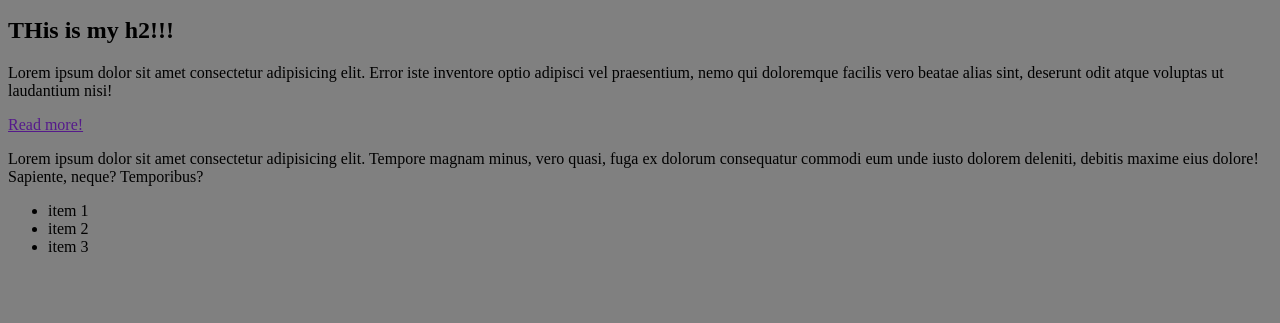
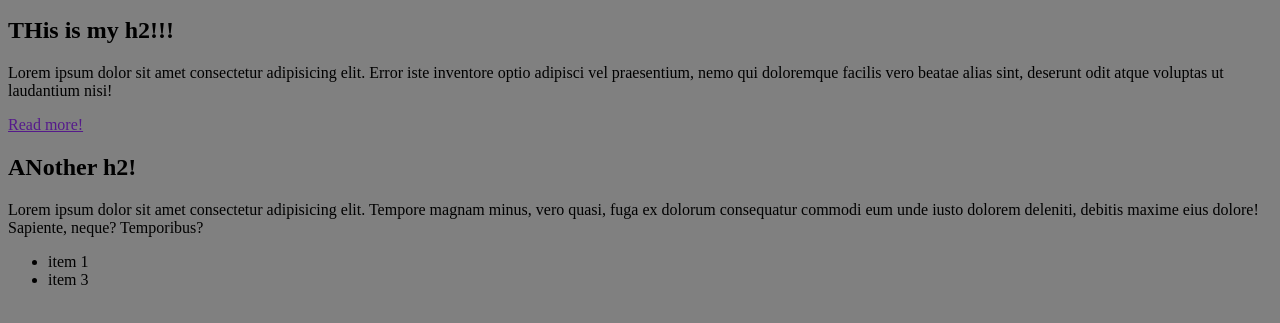
Before and after one commit to kaitlynw88/super-duper-octo-broccoli, a plain HTML site: page index.html in a window 1280 px wide. Shown: the part 119-442 px from the top of the page. Drawn offline with Linux system fonts and the light colour scheme.

Commit message:
updates on html and styles

```diff
--- a/index.html
+++ b/index.html
@@ -17,12 +17,11 @@
     </div>
 
     <a href="">Read more!</a>
-
+    <h2>ANother h2!</h2>
     <p>Lorem ipsum dolor sit amet consectetur adipisicing elit. Tempore magnam minus, vero quasi, fuga ex dolorum consequatur commodi eum unde iusto dolorem deleniti, debitis maxime eius dolore! Sapiente, neque? Temporibus?</p>
 
     <ul>
         <li>item 1</li>
-        <li>item 2</li>
         <li>item 3</li>
     </ul>
 </body>
--- a/style.css
+++ b/style.css
@@ -5,3 +5,7 @@ body {
 h1{
     font-size: 2rem;
 }
+
+h2{
+    font-size: 1.5rem;
+}
```
